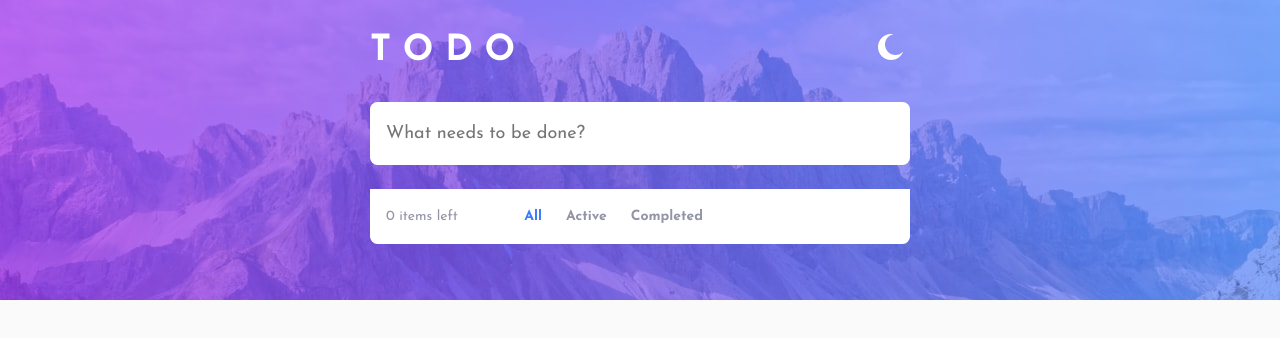
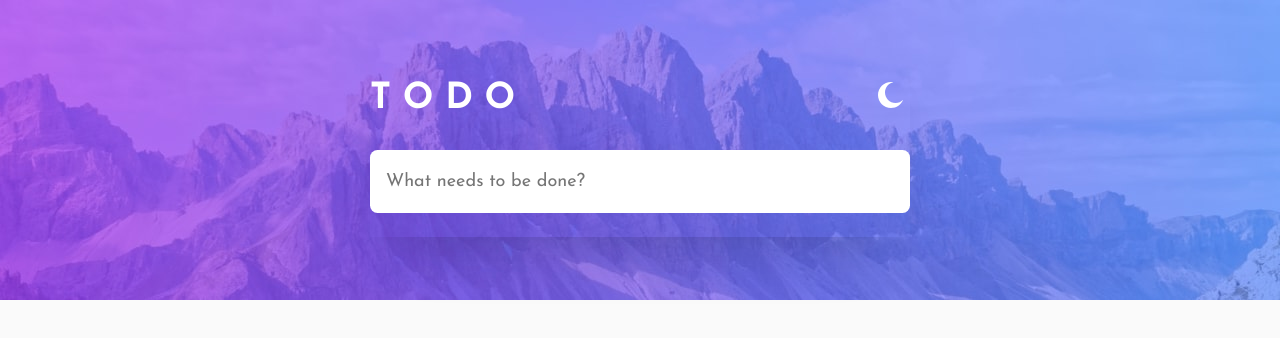
Before and after one commit to any2h/todo-app, a React (Create React App) app: page / in a window 1280 px wide. Shown: the top 338 px of the page. Built offline with nearby package versions, Linux system fonts and the light colour scheme.

Commit message:
box-shadow + footer rendering

```diff
--- a/src/App.js
+++ b/src/App.js
@@ -9,8 +9,13 @@ import Footer from "./components/Footer"
 
 const StyledApp = styled.div`
     max-width: 588px;
-    margin: 0 auto;
+    margin: 3rem auto 0;
     padding-inline: 1.5rem;
+
+    > div {
+        box-shadow: 0px 40px 60px -25px rgba(0, 0, 0, 0.1),
+                    0px 20px 40px -25px rgba(0, 0, 0, 0.1);
+    }
 `
 
 const filterNames = {
@@ -44,6 +49,7 @@ export default function App() {
         <ThemeProvider theme={themeMode}>
             <GlobalStyles />
             <StyledApp>
+                <div>
                     <Header
                         setTodos={setTodos}
                         theme={theme}
@@ -56,6 +62,7 @@ export default function App() {
                         </ul>
                     </section>
 
+                    {todos.length !== 0 &&
                         <Footer
                             filterNames={Object.keys(filterNames)}
                             todos={todos}
@@ -63,6 +70,8 @@ export default function App() {
                             filter={filter}
                             setFilter={setFilter}
                         />
+                    }
+                </div>
             </StyledApp>
         </ThemeProvider>
     );
--- a/src/components/Footer.js
+++ b/src/components/Footer.js
@@ -7,7 +7,7 @@ export default function Footer({ filterNames, todos, setTodos, filter, setFilter
             key={i}
             name={name}
             data-pressed={name === filter}
-            onClick={(e) => setFilter(name)}
+            onClick={() => setFilter(name)}
         >
             {name}
         </button>
--- a/src/components/styles/DeleteBtn.js
+++ b/src/components/styles/DeleteBtn.js
@@ -2,6 +2,12 @@ import styled from "styled-components";
 
 const StyledDeleteBtn = styled.button`
     height: 18px;
+
+    & > svg:hover {
+        path {
+            fill: #8D82BE;
+        }
+    }
 `
 
 export default function DeleteBtn(props) {
--- a/src/components/styles/StyledTodo.js
+++ b/src/components/styles/StyledTodo.js
@@ -21,6 +21,7 @@ export const StyledTodo = styled.li`
         left: 0;
         width: 100%;
         border-bottom: 1px solid ${({theme}) => theme.borderColor};
+        transition: ${({theme}) => theme.transition};
     }
 
     > div {
```
Lines whose indentation alone changed are shown as unchanged.
